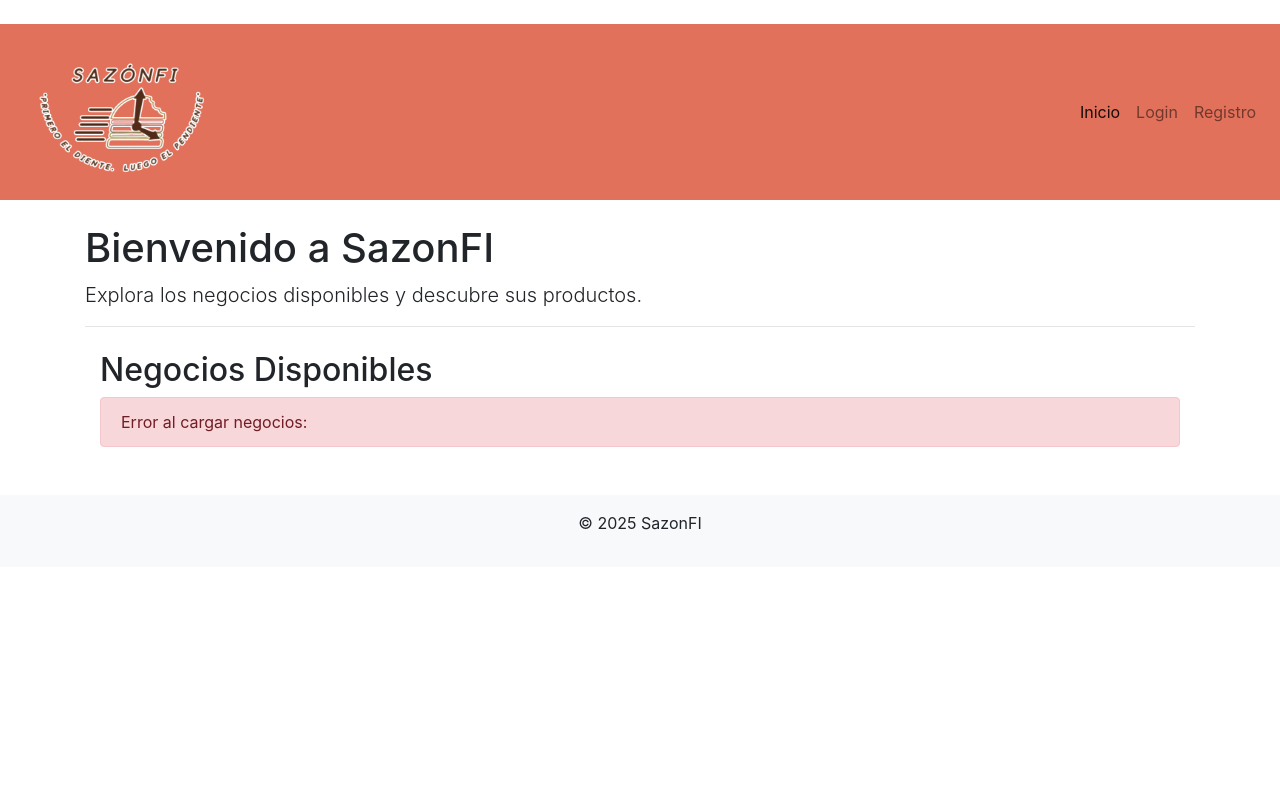
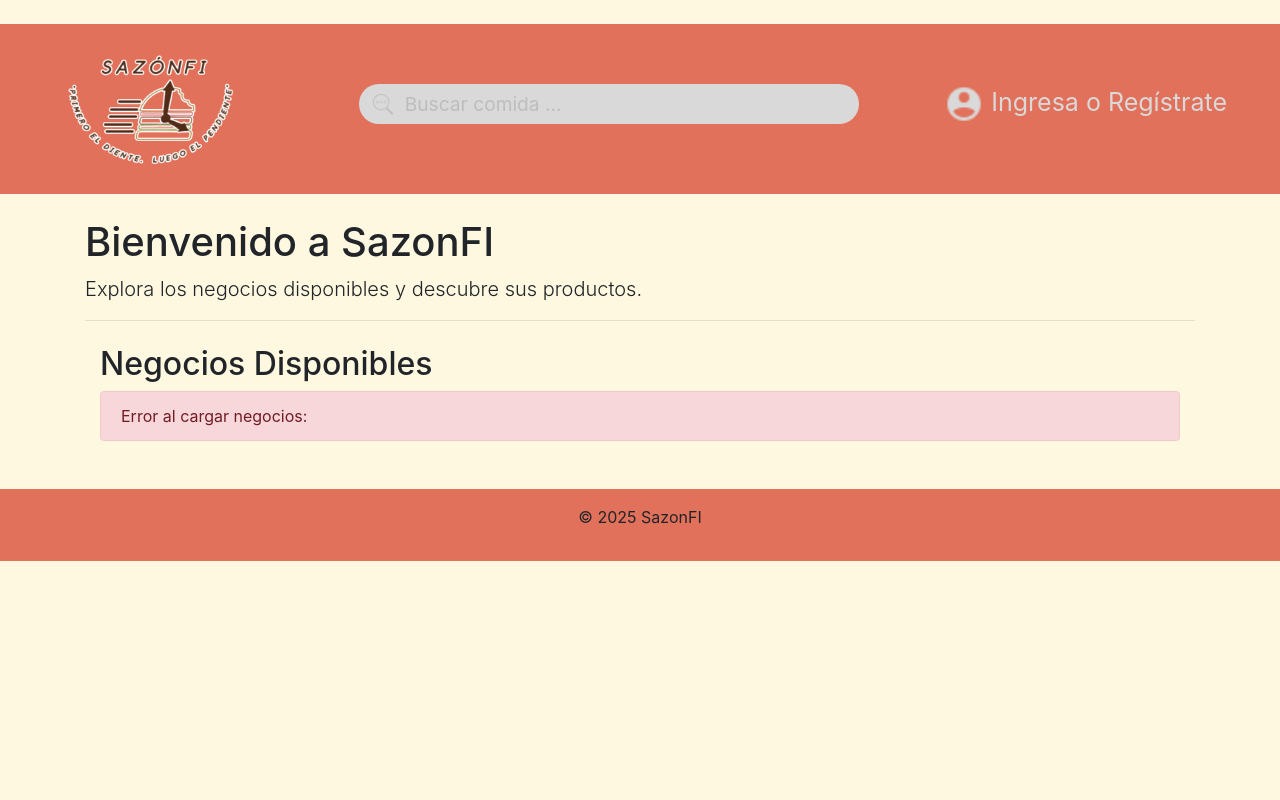
Before and after one commit to davidGzlz123/ProyectoSazonFI, a Django app: page / in a window 1280 px wide. Run offline with Django 5.2, Linux system fonts and the light colour scheme; data comes from the database, SQL or seed files in the repository; some libraries are stand-ins or nearby versions.

Commit message:
Navbar listo, falta corregir espaciado

```diff
--- a/SazonFI/static/css/style.css
+++ b/SazonFI/static/css/style.css
@@ -1,12 +1,60 @@
 /* Colores usados en toda la página */
 :root {
-    --fondonav: #E2715B;
+    --fondoNavFot: #E2715B;
+    --fondo: #FFF8E0;
 }
 
 body
 {
+    background-color: var(--fondo);
 }
 
+/* ------------------- NAVBAR ---------------- */
 .navbar-custom {
-    background-color: var(--fondonav);
+    background-color: var(--fondoNavFot);
+    width: 100%;
+    margin: 0;
+    padding: 0 30px 10px 30px;
+    box-sizing: border-box;
 }
+
+.search-bar {
+    display: flex;
+    align-items: center;
+    background-color: #D9D9D9;
+    padding: 0 12px;
+    height: 40px;
+    border-radius: 20px;
+    box-sizing: border-box;
+    width: 500px;
+    margin: 0;
+}
+
+/* Lupa dentro de la barra */
+.search-icon {
+    flex-shrink: 0;
+    width: 24px;
+    height: 24px;
+    margin-right: 8px;
+}
+
+/* Input sin bordes */
+.search-input {
+    flex: 1;
+    border: none;
+    outline: none;
+    background: transparent;
+    font-size: 1.2rem;
+    color: #555;
+}
+
+.search-input::placeholder {
+    color: #00000021;
+}
+
+
+
+/* ------------------- FOOTER ---------------- */
+footer{
+    background-color: var(--fondoNavFot);
+}
--- a/SazonFI/templates/base.html
+++ b/SazonFI/templates/base.html
@@ -10,6 +10,7 @@
 </head>
 <body>
     <nav class="navbar navbar-expand-lg navbar-light navbar-custom">
+        <div class="container-fluid">
             <a class="navbar-brand" href="{% url 'index' %}">
                 <img src="{{ MEDIA_URL }}principal/logo.png" alt="Logo-SazonFI" width="220" height="150" class="d-inline-block align-top">
             </a>
@@ -19,24 +20,31 @@
                 <span class="navbar-toggler-icon"></span>
             </button>
             <div class="collapse navbar-collapse" id="navbarNav">
-            <ul class="navbar-nav ml-auto">
-                <li class="nav-item active">
-                    <a class="nav-link" href="{% url 'index' %}">Inicio</a>
-                </li>
+                <ul class="navbar-nav w-100 align-items-center">
                     {# ENLACE AL CARRITO - CORREGIDO #}
                     <li class="nav-item" id="carrito-link" style="display: none;">
                         <a class="nav-link" href="{% url 'carritos:ver_carrito' %}">Mi Carrito</a>
                     </li>
+                    <!-- Barra de búsqueda -->
+                    <li class="nav-item mx-auto" id="search-bar">
+                        <form action="/buscar" method="get" class="search-bar">
+                                <!-- Icono de lupa -->
+                                <img src="{{ MEDIA_URL }}principal/search.png" alt="search-icon" class="search-icon">
+                            <input type="search" name="q" class="search-input" placeholder="Buscar comida ..." aria-label="Buscar comida">
+                        </form>
+                    </li>
+                    <!-- Login/Registro -->
                     <li class="nav-item" id="login-link">
-                    <a class="nav-link" href="{% url 'login' %}">Login</a>
-                </li>
-                <li class="nav-item" id="registro-link">
-                    <a class="nav-link" href="{% url 'registro' %}">Registro</a>
+                        <a class="nav-link login-btn" href="{% url 'login' %}" style="color: #D9D9D9; font-size: 25px;">
+                            <img src="{{ MEDIA_URL }}principal/login.png" alt="Login-Icon" width="40" height="40">
+                            Ingresa o Regístrate
+                        </a>
                     </li>
                     <li class="nav-item" id="logout-link" style="display: none;">
                         <a class="nav-link" href="#" onclick="logout()">Cerrar Sesion</a>
                     </li>
                 </ul>
+            </div>
         </div>
     </nav>
 
@@ -45,7 +53,7 @@
         {% endblock %}
     </div>
 
-    <footer class="mt-5 bg-light text-center py-3">
+    <footer class="mt-5 text-center py-3">
         <p>&copy; 2025 SazonFI</p>
     </footer>
 
```
Also changed, not shown: SazonFI/media/principal/login.png (added), SazonFI/media/principal/search.png (added). Lines whose indentation alone changed are shown as unchanged.
